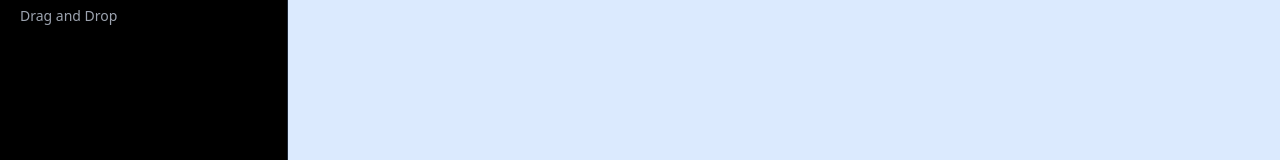
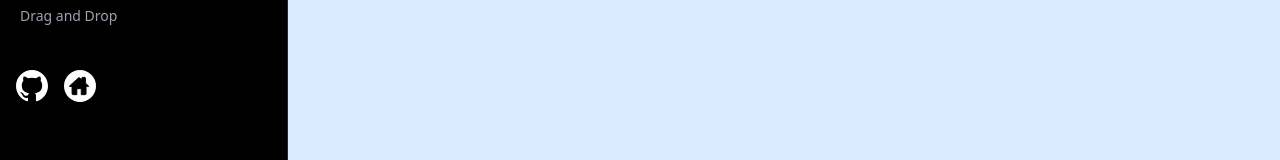
Before and after one commit to delaguilaluis/frontend-challenges, a Next.js app: page / in a window 1280 px wide. Shown: the part 586-746 px from the top of the page. Built offline with nearby package versions, Linux system fonts and the light colour scheme.

Commit message:
Add links to GitHub repo and home in nav bar

```diff
--- a/ui/global-nav.tsx
+++ b/ui/global-nav.tsx
@@ -62,6 +62,49 @@ export function GlobalNav() {
             );
           })}
         </nav>
+        <div className="my-4">
+          <Link
+            className="inline-block h-8 w-8 mx-4"
+            href="https://github.com/delaguilaluis/frontend-challenges/"
+            title="GitHub repository"
+          >
+            <svg
+              fill="#ffffff"
+              xmlns="http://www.w3.org/2000/svg"
+              viewBox="0 0 16 16"
+              fill-rule="evenodd"
+              clip-rule="evenodd"
+              stroke-linejoin="round"
+              stroke-miterlimit="1.414"
+            >
+              <path d="M8 0C3.58 0 0 3.582 0 8c0 3.535 2.292 6.533 5.47 7.59.4.075.547-.172.547-.385 0-.19-.007-.693-.01-1.36-2.226.483-2.695-1.073-2.695-1.073-.364-.924-.89-1.17-.89-1.17-.725-.496.056-.486.056-.486.803.056 1.225.824 1.225.824.714 1.223 1.873.87 2.33.665.072-.517.278-.87.507-1.07-1.777-.2-3.644-.888-3.644-3.953 0-.873.31-1.587.823-2.147-.083-.202-.358-1.015.077-2.117 0 0 .672-.215 2.2.82.638-.178 1.323-.266 2.003-.27.68.004 1.364.092 2.003.27 1.527-1.035 2.198-.82 2.198-.82.437 1.102.163 1.915.08 2.117.513.56.823 1.274.823 2.147 0 3.073-1.87 3.75-3.653 3.947.287.246.543.735.543 1.48 0 1.07-.01 1.933-.01 2.195 0 .215.144.463.55.385C13.71 14.53 16 11.534 16 8c0-4.418-3.582-8-8-8" />
+            </svg>
+          </Link>
+          <Link
+            className="inline-block h-8 w-8"
+            href="https://delaguilaluis.com"
+            title="Home"
+          >
+            <svg
+              fill="#000000"
+              viewBox="-6.4 -3.2 38.40 38.40"
+              version="1.1"
+              xmlns="http://www.w3.org/2000/svg"
+              stroke="#000000"
+            >
+              <rect
+                x="-6.4"
+                y="-3.2"
+                width="38.40"
+                height="38.40"
+                rx="19.2"
+                fill="#ffffff"
+                strokeWidth="0"
+              ></rect>
+              <path d="M19.469 12.594l3.625 3.313c0.438 0.406 0.313 0.719-0.281 0.719h-2.719v8.656c0 0.594-0.5 1.125-1.094 1.125h-4.719v-6.063c0-0.594-0.531-1.125-1.125-1.125h-2.969c-0.594 0-1.125 0.531-1.125 1.125v6.063h-4.719c-0.594 0-1.125-0.531-1.125-1.125v-8.656h-2.688c-0.594 0-0.719-0.313-0.281-0.719l10.594-9.625c0.438-0.406 1.188-0.406 1.656 0l2.406 2.156v-1.719c0-0.594 0.531-1.125 1.125-1.125h2.344c0.594 0 1.094 0.531 1.094 1.125v5.875z"></path>
+            </svg>
+          </Link>
+        </div>
       </div>
     </div>
   );
```
